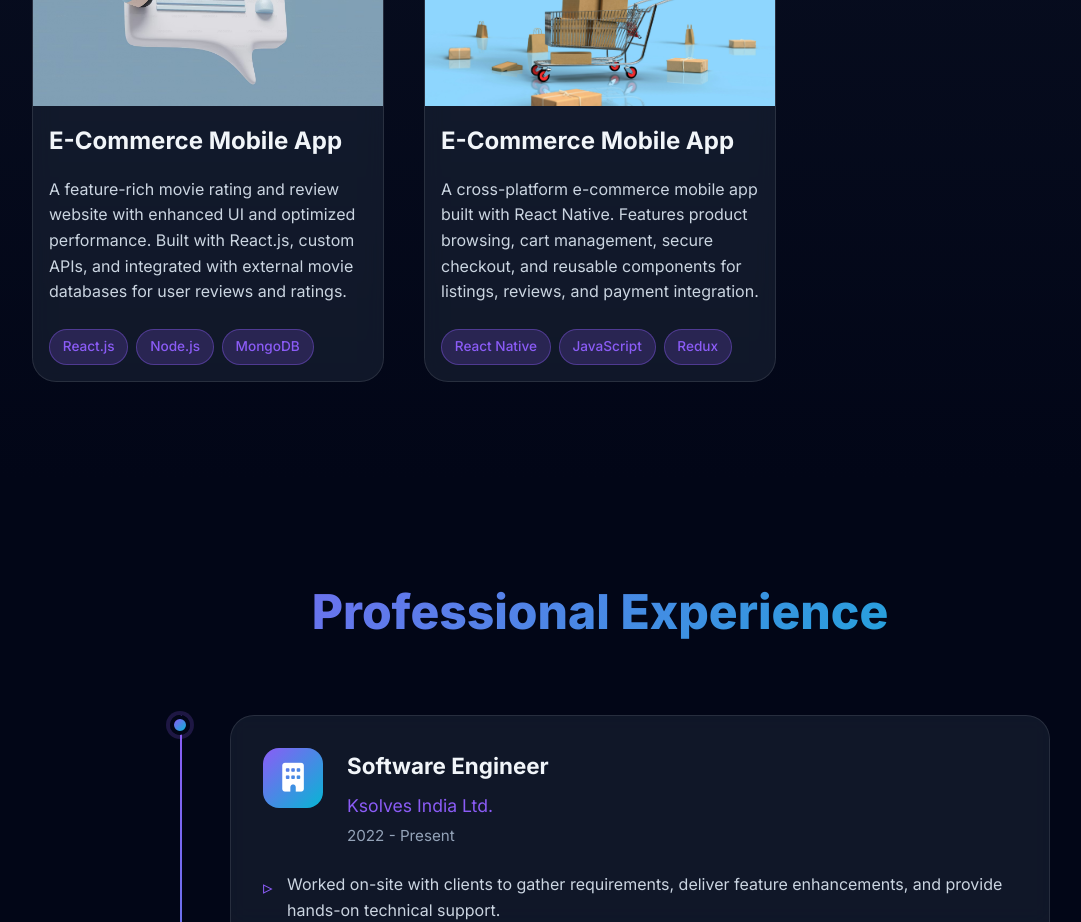
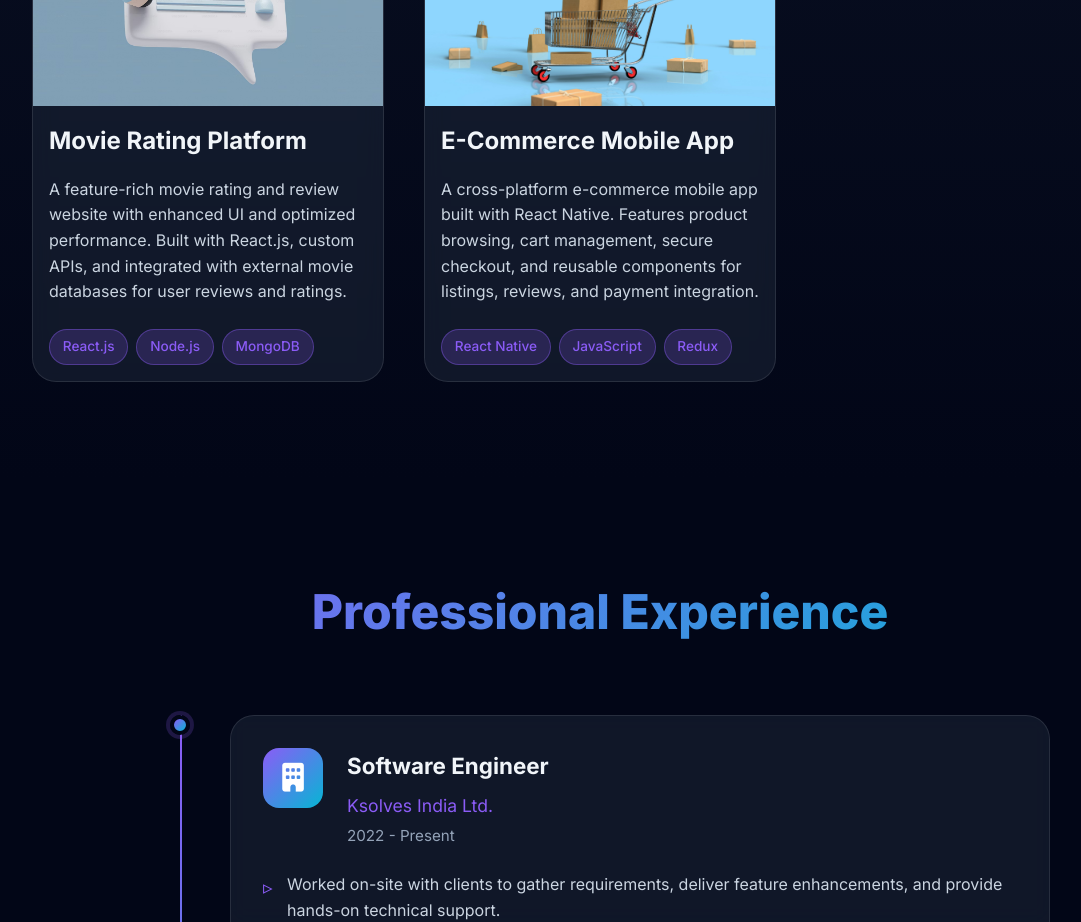
Before and after one commit to manoharthakur18/portfolio, a plain HTML site: page index.html in a window 1280 px wide. Shown: the part 3700-4622 px from the top of the page, without its empty margins (40-1121 px from the left). Drawn offline with Linux system fonts and the light colour scheme.

Commit message:
Update title

```diff
--- a/index.html
+++ b/index.html
@@ -478,7 +478,7 @@
         <!-- Project 4 -->
         <div class="project-card" data-animate>
           <div class="project-image">
-            <img src="assets\rating.avif" alt="E-Commerce Mobile App" id="project4Image" />
+            <img src="assets\rating.avif" alt="Movie Rating Platform" id="project4Image" />
             <div class="project-overlay">
               <a href="#" class="project-link" onclick="openProjectModal(3); return false;">
                 <i class="fas fa-eye"></i>
@@ -487,7 +487,7 @@
             </div>
           </div>
           <div class="project-content">
-            <h3>E-Commerce Mobile App</h3>
+            <h3>Movie Rating Platform</h3>
             <p>
               A feature-rich movie rating and review website with enhanced UI and optimized performance. Built with
               React.js, custom APIs, and integrated with external movie databases for user reviews and ratings.
```
